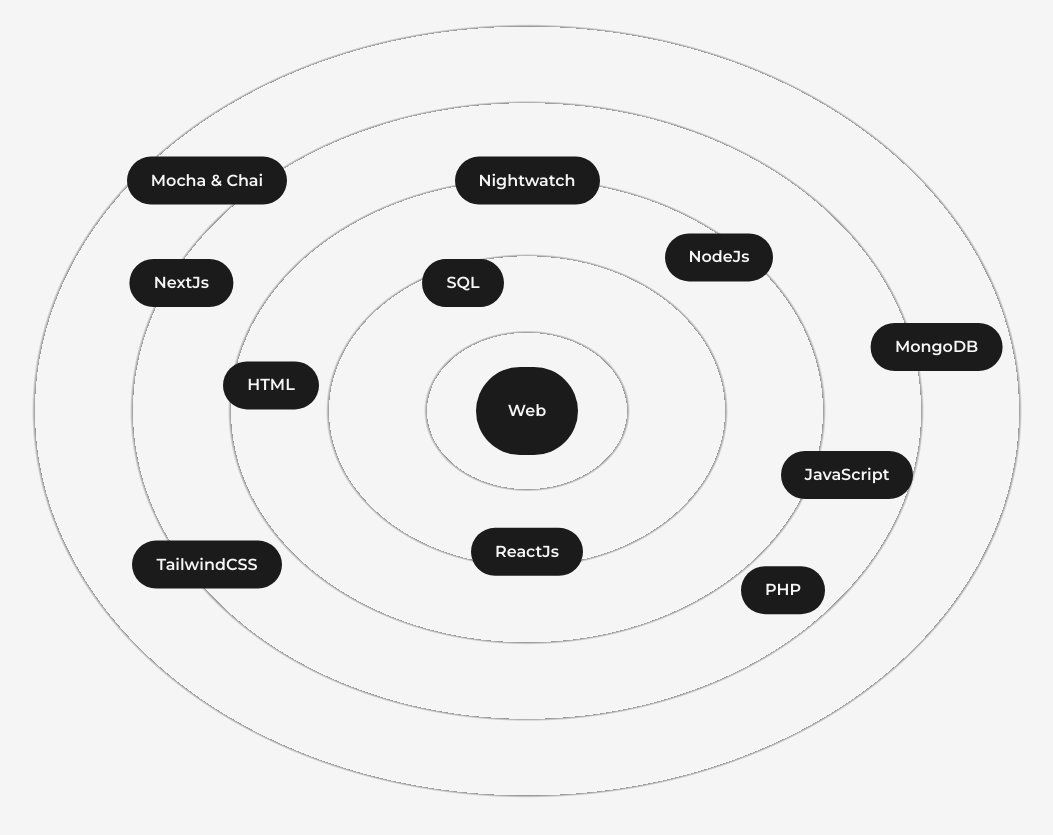
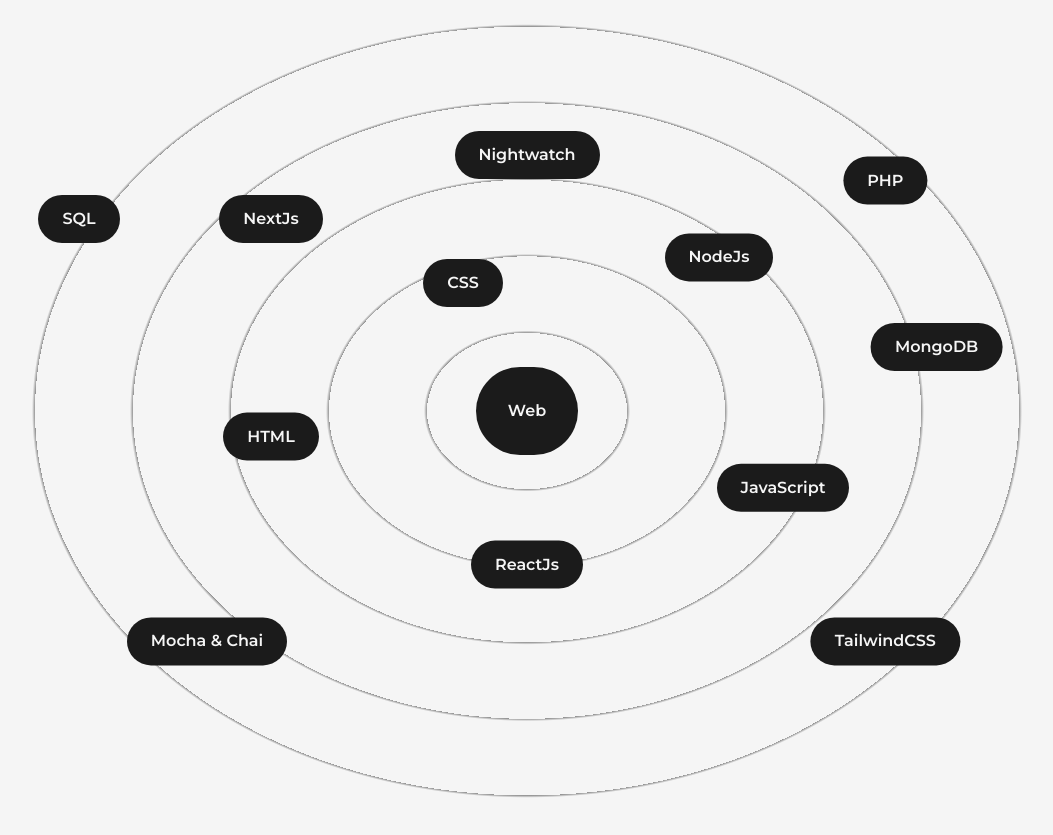
Before and after one commit to ancoor/Next.js-Developer-Portfolio, a Next.js app: page /about in a window 1280 px wide. Shown: the part 1281-2116 px from the top of the page, without its empty margins (113-1166 px from the left). Built offline with nearby package versions, Linux system fonts and the light colour scheme.

Commit message:
skill tag rearrangment

```diff
--- a/src/components/Skills.js
+++ b/src/components/Skills.js
@@ -34,18 +34,18 @@
         >
           Web
         </motion.div>
-        <Skill name="HTML" x="-20vw" y="-2vw" />
+        <Skill name="HTML" x="-20vw" y="2vw" />
         <Skill name="CSS" x="-5vw" y="-10vw" />
-        <Skill name="JavaScript" x="25vw" y="5vw" />
-        <Skill name="ReactJs" x="0vw" y="11vw" />
-        <Skill name="NextJs" x="-27vw" y="-10vw" />
+        <Skill name="JavaScript" x="20vw" y="6vw" />
+        <Skill name="ReactJs" x="0vw" y="12vw" />
+        <Skill name="NextJs" x="-20vw" y="-15vw" />
         <Skill name="NodeJs" x="15vw" y="-12vw" />
-        <Skill name="SQL" x="-5vw" y="-10vw" />
+        <Skill name="SQL" x="-35vw" y="-15vw" />
         <Skill name="MongoDB" x="32vw" y="-5vw" />
-        <Skill name="Nightwatch" x="0vw" y="-18vw" />
-        <Skill name="Mocha & Chai" x="-25vw" y="-18vw" />
-        <Skill name="TailwindCSS" x="-25vw" y="12vw" />
-        <Skill name="PHP" x="20vw" y="14vw" />
+        <Skill name="Nightwatch" x="0vw" y="-20vw" />
+        <Skill name="Mocha & Chai" x="-25vw" y="18vw" />
+        <Skill name="TailwindCSS" x="28vw" y="18vw" />
+        <Skill name="PHP" x="28vw" y="-18vw" />
       </div>
     </>
   );
```
